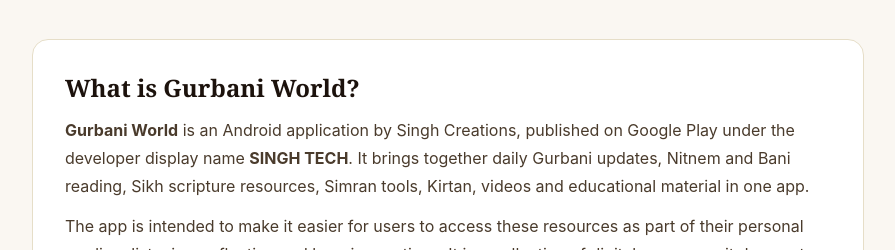
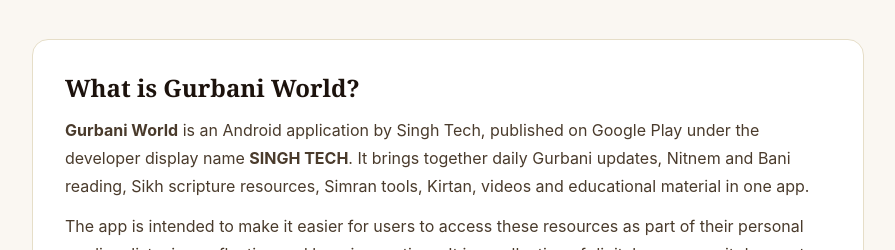
Before and after one commit to readopop/gurbani-world-website, a React (Vite) app: page /learning/gurbani-world-app-guide in a window 1280 px wide. Shown: the part 873-1123 px from the top of the page, without its empty margins (192-1087 px from the left). Built offline with nearby package versions, Linux system fonts and the light colour scheme.

Commit message:
Fix developer name in Gurbani World app description and FAQ

```diff
--- a/src/data/brand.js
+++ b/src/data/brand.js
@@ -7,7 +7,7 @@ export const BRAND_CONFIG = {
   hindiSubheadline:
     'गुरबाणी वर्ल्ड के साथ जुड़ें गुरबाणी, नितनेम, सिख इतिहास और आध्यात्मिक जीवन की अनमोल शिक्षाओं से।',
   hindiFooterDesc: 'गुरबाणी, नितनेम, सिख इतिहास और आध्यात्मिक ज्ञान से जुड़ने का एक डिजिटल माध्यम।',
-  downloadMilestone: '5,000+ Downloads',
+  downloadMilestone: '5,100+ Downloads',
   playStoreUrl: 'https://play.google.com/store/apps/details?id=com.singhcreations.gurbaniworld',
   contactEmailPlaceholder: 'simranmalapro@gmail.com',
   socialLinks: {
--- a/src/pages/GurbaniWorldAppGuide.jsx
+++ b/src/pages/GurbaniWorldAppGuide.jsx
@@ -96,7 +96,7 @@ export default function GurbaniWorldAppGuide() {
         <div className="bg-white rounded-2xl border border-[#E6DEC8] p-5 sm:p-8 space-y-8 text-sm sm:text-base text-[#4A3B2C] leading-7 mb-10">
           <section className="space-y-3">
             <h2 className="font-serif text-2xl font-bold text-[#1C120C]">What is Gurbani World?</h2>
-            <p><strong>Gurbani World</strong> is an Android application by Singh Creations, published on Google Play under the developer display name <strong>SINGH TECH</strong>. It brings together daily Gurbani updates, Nitnem and Bani reading, Sikh scripture resources, Simran tools, Kirtan, videos and educational material in one app.</p>
+            <p><strong>Gurbani World</strong> is an Android application by Singh Tech, published on Google Play under the developer display name <strong>SINGH TECH</strong>. It brings together daily Gurbani updates, Nitnem and Bani reading, Sikh scripture resources, Simran tools, Kirtan, videos and educational material in one app.</p>
             <p>The app is intended to make it easier for users to access these resources as part of their personal reading, listening, reflection and learning routines. It is a collection of digital resources; it does not replace guidance from knowledgeable Sikh teachers or the Maryada of the Sangat and Gurdwara.</p>
             <p><strong>App package:</strong> <code className="text-xs bg-[#FAF7F2] px-2 py-1 rounded">com.singhcreations.gurbaniworld</code></p>
           </section>
@@ -185,7 +185,7 @@ export default function GurbaniWorldAppGuide() {
             <h2 className="font-serif text-2xl font-bold text-[#1C120C]">Frequently asked questions</h2>
             <div className="space-y-4">
               <div><h3 className="font-semibold text-[#1C120C]">Is Gurbani World available for Android?</h3><p>Yes. The official Gurbani World app is available on Google Play for Android devices.</p></div>
-              <div><h3 className="font-semibold text-[#1C120C]">Who develops and publishes Gurbani World?</h3><p>The app is developed under Singh Creations and appears on Google Play under the developer display name SINGH TECH.</p></div>
+              <div><h3 className="font-semibold text-[#1C120C]">Who develops and publishes Gurbani World?</h3><p>The app is developed by SINGH TECH.</p></div>
               <div><h3 className="font-semibold text-[#1C120C]">Does the app include Daily Hukamnama Sahib?</h3><p>Yes. It includes Daily Hukamnama Sahib from Sri Harmandir Sahib and a separate Sangrand Special Hukamnama feature.</p></div>
               <div><h3 className="font-semibold text-[#1C120C]">How many Banis are available?</h3><p>The app includes a collection of more than 30 Banis for Nitnem and reading.</p></div>
               <div><h3 className="font-semibold text-[#1C120C]">Can I read Sri Guru Granth Sahib Ji and Dasam Granth Sahib Ji?</h3><p>Yes. The app includes reading resources for both Sri Guru Granth Sahib Ji and Sri Dasam Granth Sahib Ji.</p></div>
```
